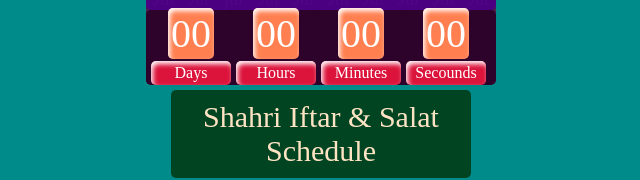
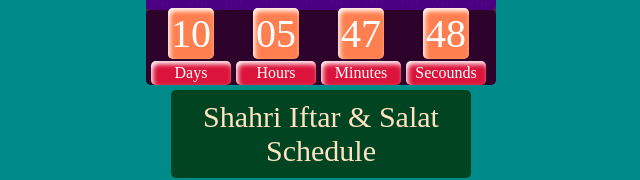
Before and after one commit to weebdesign/rtest, a plain HTML site: page index.html in a window 1280 px wide. Shown: the part 545-725 px from the top of the page, 319-959 px from the left. Drawn offline with nearby package versions, Linux system fonts and the light colour scheme; a web font is replaced by a local one.

Commit message:
Update index.html

```diff
--- a/index.html
+++ b/index.html
@@ -172,7 +172,7 @@
  <!-- custom js here -->
  <script type="text/javascript">
       $("#timer")
-      .countdown("2024/06/17", function(event) {
+      .countdown("2024/08/10", function(event) {
         $(this).html(
 
         event.strftime('<div><span >%D</span> <span class="secoud-span">Days</span></div>    <div><span>%H</span><span class="secoud-span">Hours</span></div> <div><span>%M</span><span class="secoud-span">Minutes</span></div> <div><span >%S</span><span class="secoud-span ">Secounds</span></div>')
```
